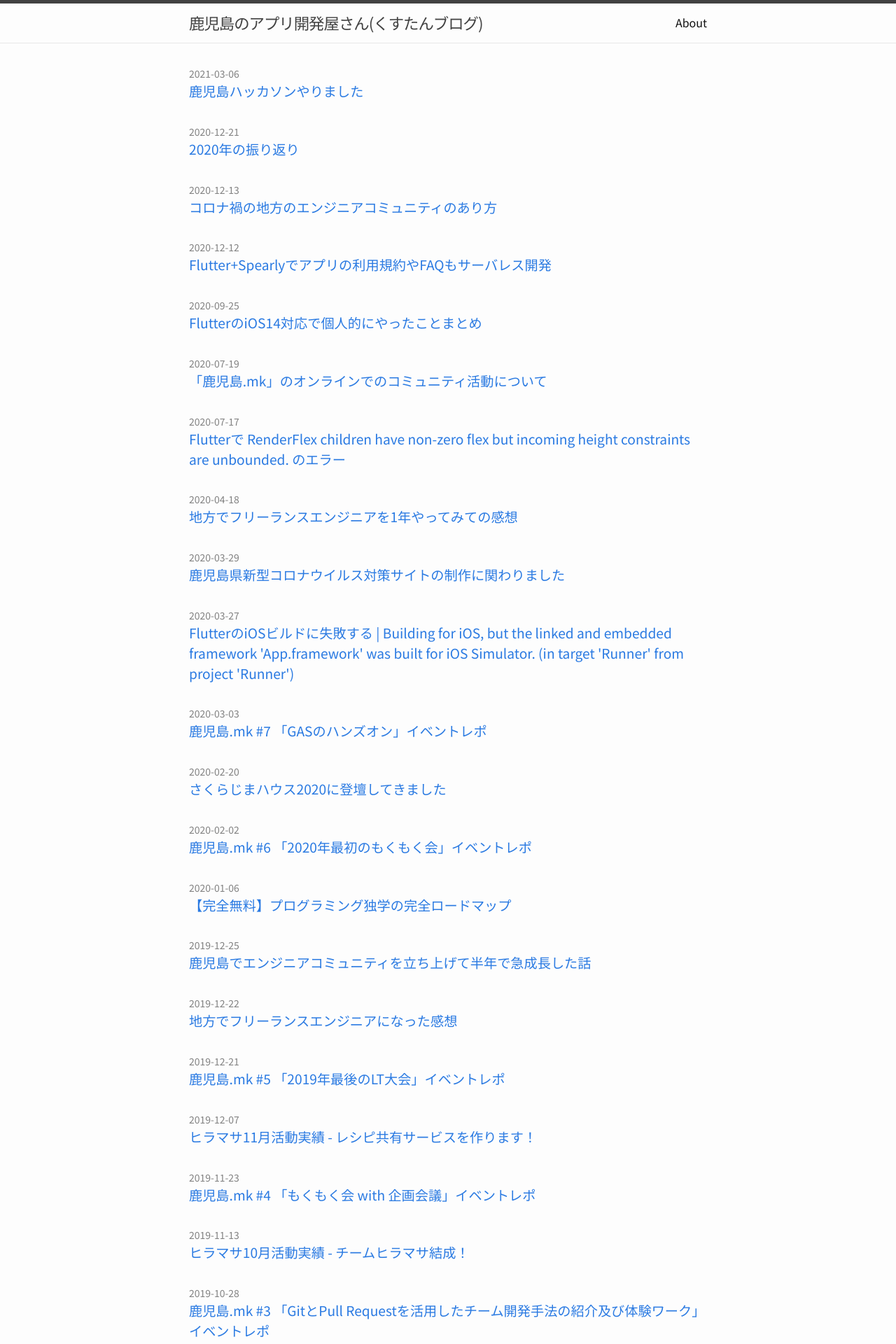
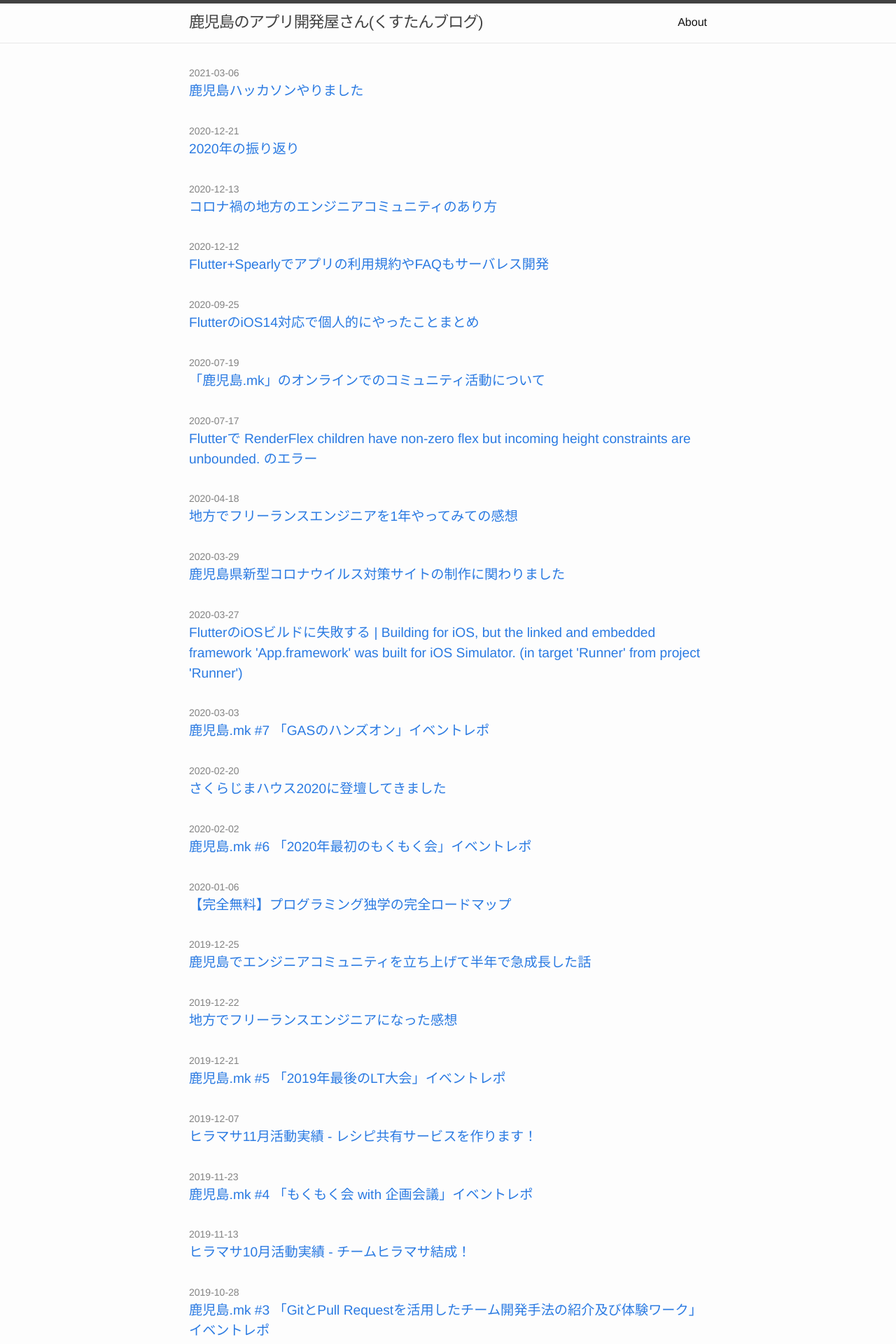
Before and after one commit to qst-exe/qst-blog, a Jekyll site: the page built from index.markdown, in a window 1280 px wide. Shown: the top 1920 px of the page at 70% size. Built offline with Jekyll 4.4.1, drawn with Linux system fonts in a browser that asks for light colours.

Commit message:
[Fix] フォントの指定

```diff
--- a/_includes/head.html
+++ b/_includes/head.html
@@ -3,7 +3,6 @@
   <meta http-equiv="X-UA-Compatible" content="IE=edge">
   <meta name="viewport" content="width=device-width, initial-scale=1">
   <link rel="icon" type="image/png" href="/assets/images/icon/favicon.png">
-  <link href="https://fonts.googleapis.com/css?family=Noto+Sans+JP:400,500,700&display=swap" rel="stylesheet">
   {%- seo -%}
   <link rel="stylesheet" href="{{ "/assets/css/style.css" | relative_url }}">
   {%- feed_meta -%}
--- a/assets/css/style.scss
+++ b/assets/css/style.scss
@@ -7,7 +7,7 @@
   "minima/initialize";
 
 body {
-  font-family: "Noto Sans JP", serif;
+  font-family:  "Yu Gothic", "Helvetica Neue", "Helvetica", "Hiragino Sans", "Hiragino Kaku Gothic ProN", "Arial", "Meiryo", sans-serif;
   -webkit-text-size-adjust: 100%;
   position: relative;
 }
```
